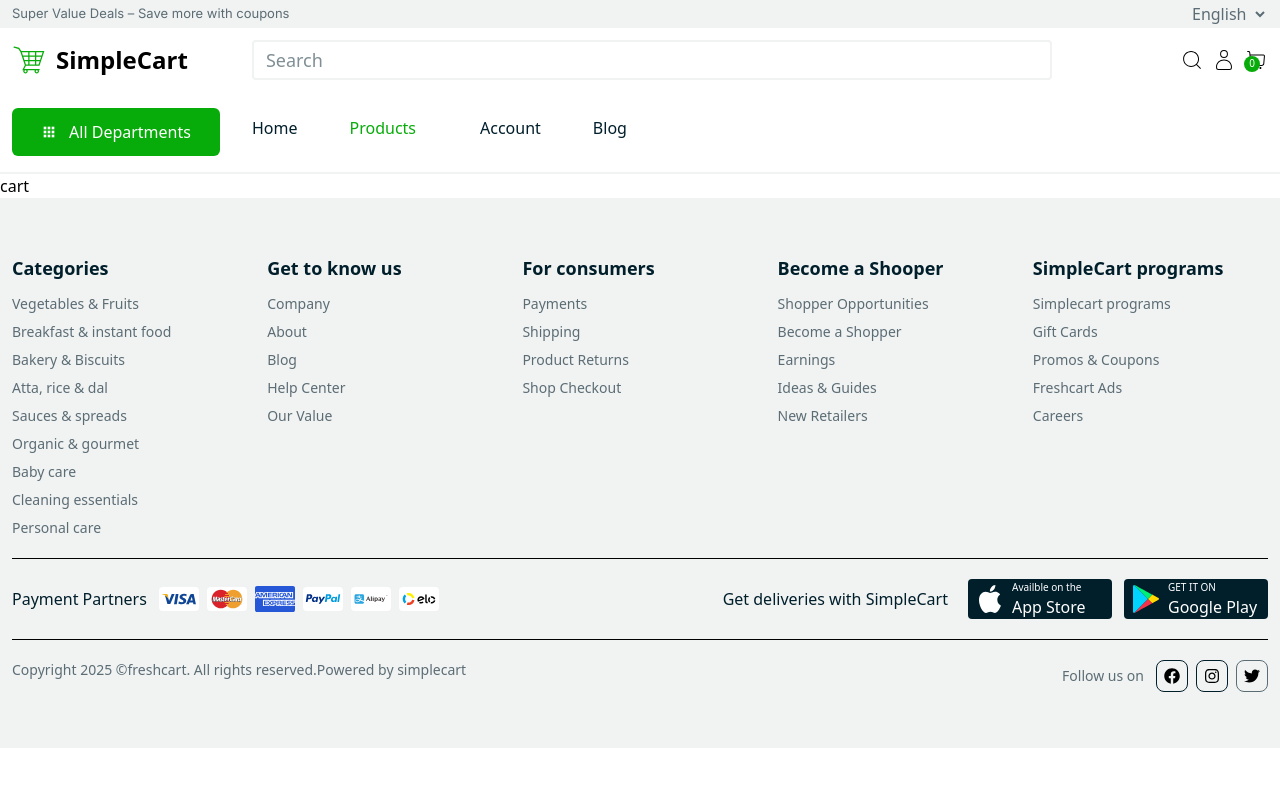
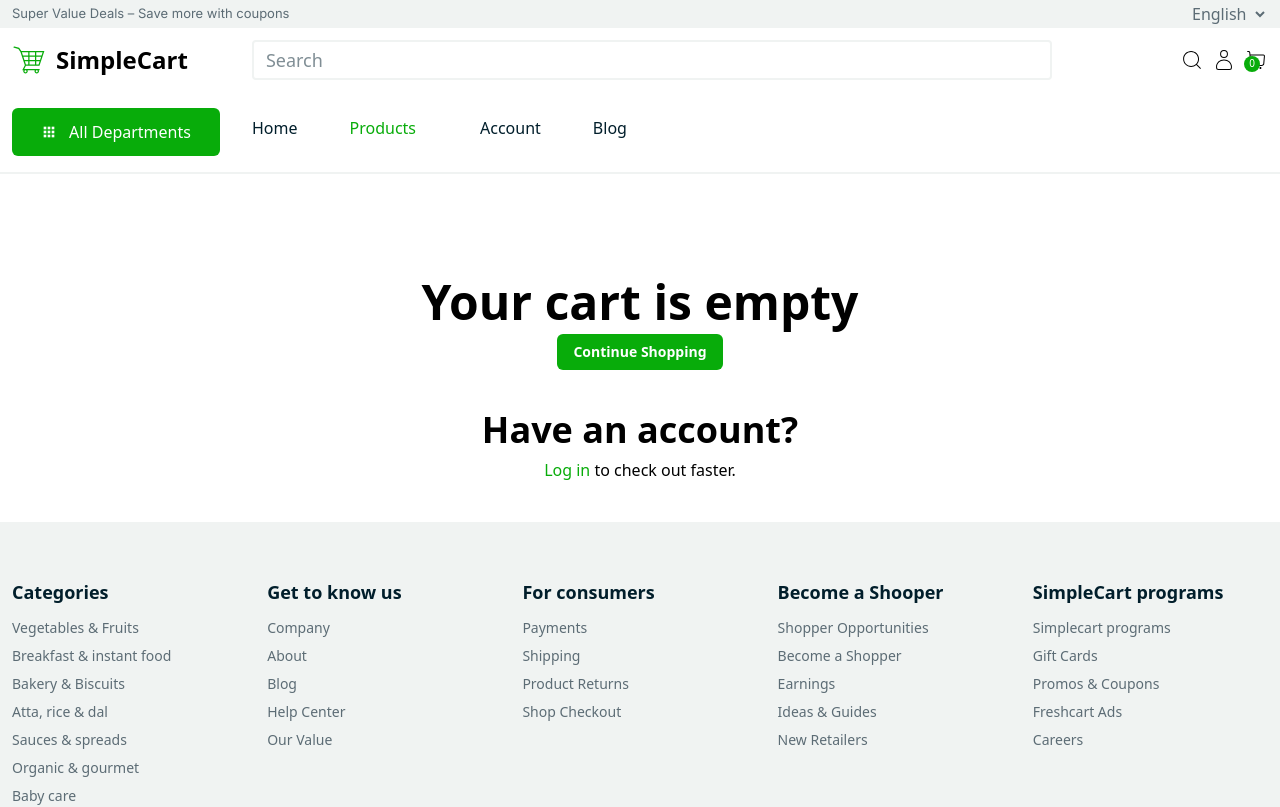
Before and after one commit to teajhaney/simple-fresh-supermarket, a React (Vite) app: page /cart in a window 1280 px wide. Shown: the top 807 px of the page. Built offline with nearby package versions, Linux system fonts and the light colour scheme.

Commit message:
feat: enhance Cart components; improve layout, add navigation handling, and update styling

```diff
--- a/src/components/ButtonComponent.jsx
+++ b/src/components/ButtonComponent.jsx
@@ -4,7 +4,7 @@
   return (
     <button
       onClick={onClick}
-      className={`py-2 px-4 w-fit rounded-md text-white cursor-pointer px-*  ${className}`}>
+      className={`py-2 px-4 rounded-md w-fit text-white cursor-pointer px-*  ${className}`}>
       {text}
     </button>
   );
--- a/src/components/CartSideBar.jsx
+++ b/src/components/CartSideBar.jsx
@@ -2,9 +2,10 @@
 import React, { useEffect, useRef } from "react";
 import { useStateContext } from "../contexts/useStateContext";
 import { RxCross2 } from "react-icons/rx";
-import { NavLink } from "react-router-dom";
+import { NavLink, useNavigate } from "react-router-dom";
 import { ButtonComponent } from "./export_components";
 import { PiTrashThin } from "react-icons/pi";
+
 
 const CartSideBar = () => {
   const {
@@ -15,7 +16,7 @@
     deleteCart,
   } = useStateContext();
   const cartRef = useRef(null);
-
+const navigate= useNavigate()
   useEffect(() => {
     const handleClickOutside = (event) => {
       if (cartRef.current && !cartRef.current.contains(event.target)) {
@@ -40,7 +41,7 @@
     <div
       className={`fixed right-0 top-0 w-96 h-full py-10 px-5 bg-white z-50 transition-transform duration-300 ease-in-out transform ${
         activeCartSideBar ? "translate-x-0" : "translate-x-full"
-      } flex flex-col gap-5 ${
+      } flex flex-col gap-10 pt-20 ${
         cart.length === 0 && "justify-center items-center"
       } border-l border-accents px-2`}
       ref={cartRef}>
@@ -62,6 +63,10 @@
             <ButtonComponent
               className={"text-sm font-bold bg-primary self-center"}
               text={"Continue Shopping"}
+              onClick={() => {
+                navigate("/products-page");
+                setActiveCartSideBar((prev) => !prev);
+              }}
             />
           </div>
           <div className="flex flex-col gap-2">
@@ -78,11 +83,12 @@
           </div>
         </div>
       ) : (
-        <div className="mt-4 flex flex-col gap-4">
+        <div className="mt-4 flex flex-col gap-5">
+          <hr className=" border-t border-accents" />
           {cart.map((item) => (
             <div
               key={item.id}
-              className="flex justify-between items-center border-b pb-2">
+              className="flex pb-3 justify-between items-center border-b border-b-accents ">
               <div className="flex gap-2">
                 {/* image */}
                 <img
@@ -93,7 +99,7 @@
                 {/* product names and price and delete button */}
                 <div className="flex flex-col gap-2">
                   <h3 className="text-sm font-semibold">{item.productName}</h3>
-                  <p className="text-accents">
+                  <p className="text-secondary font-extralight">
                     ${item.productPrice.toFixed(2)}
                   </p>
                   {/* buttons */}
@@ -127,10 +133,11 @@
               </p>
             </div>
           ))}
+          <div className="flex flex-col gap-3">
             <div className="flex justify-between items-center">
               <h1 className="text-xl font-bold text-right">Estimated total</h1>
               <div className="text-xl font-bold text-right">
-              Total: ${totalPrice.toFixed(2)}
+                ${totalPrice.toFixed(2)}
               </div>
             </div>
             <p className="text-[12px]">
@@ -139,9 +146,10 @@
             <ButtonComponent
               className={"bg-primary w-full"}
               text={"Checkout"}></ButtonComponent>
-          <NavLink to="/cart">
+            <NavLink to="/cart" onClick={()=>setActiveCartSideBar((prev)=>!prev)}>
               <p className="text-primary text-center">View cart</p>
             </NavLink>
+          </div>
         </div>
       )}
     </div>
--- a/src/pages/CartPage.jsx
+++ b/src/pages/CartPage.jsx
@@ -1,11 +1,180 @@
-import React from 'react'
+import React, { useEffect, useRef } from "react";
+import { useStateContext } from "../contexts/useStateContext";
+import { NavLink, useNavigate } from "react-router-dom";
+import { ButtonComponent } from "../components/export_components";
+import { PiTrashThin } from "react-icons/pi";
+// eslint-disable-next-line no-unused-vars
+import { motion } from "framer-motion";
+import { productListVariantsXright } from "../constants";
 
 const CartPage = () => {
+  const {
+    activeCartSideBar,
+    setActiveCartSideBar,
+    cart,
+    updateCartQuantity,
+    deleteCart,
+  } = useStateContext();
+  const cartRef = useRef(null);
+  const navigate = useNavigate();
+
+  useEffect(() => {
+    const handleClickOutside = (event) => {
+      if (cartRef.current && !cartRef.current.contains(event.target)) {
+        setActiveCartSideBar(false);
+      }
+    };
+
+    if (activeCartSideBar) {
+      window.addEventListener("mousedown", handleClickOutside);
+    }
+
+    return () => {
+      window.removeEventListener("mousedown", handleClickOutside);
+    };
+  }, [activeCartSideBar, setActiveCartSideBar]);
+  // Calculate total price
+  const totalPrice =
+    cart.reduce((acc, item) => acc + item.productPrice * item.quantity, 0) || 0;
   return (
-    <div>
-      cart
+    <div className="bodyContent mt-16">
+      <motion.div
+        variants={productListVariantsXright}
+        initial="hidden"
+        animate="visible"
+        exit="hidden">
+        <div
+          className={`w-full h-full py-10 px-5  z-50  flex flex-col gap-5 ${
+            cart.length === 0 && "justify-center items-center"
+          } `}>
+          {cart.length === 0 ? (
+            <div className="flex flex-col justify-center items-center gap-10 ">
+              <div className="flex flex-col gap-2 ">
+                <h2 className="text-2xl lg:text-5xl font-bold">
+                  Your cart is empty
+                </h2>
+                <ButtonComponent
+                  className={
+                    "text-sm lg:text3xl font-bold bg-primary self-center"
+                  }
+                  text={"Continue Shopping"}
+                  onClick={() => {
+                    navigate("/products-page");
+                  }}
+                />
+              </div>
+              <div className="flex flex-col gap-2">
+                <h2 className="text-2xl lg:text-4xl font-bold">
+                  Have an account?
+                </h2>
+                <h2 className="text-center">
+                  <NavLink
+                    to="/sign-in"
+                    onClick={() => setActiveCartSideBar(false)}
+                    className="text-primary">
+                    Log in
+                  </NavLink>{" "}
+                  to check out faster.
+                </h2>
+              </div>
+            </div>
+          ) : (
+            <div className="mt-4 flex flex-col gap-5">
+              <div className="flex justify-between items-end">
+                <h2 className=" let-2 text-3xl font-semibold text-center">
+                  Your Cart
+                </h2>
+                <NavLink to="/products-page">
+                  <p className="fonts-extralight">Continue Shopping</p>
+                </NavLink>
+              </div>
+              {cart.map((item) => (
+                <div
+                  key={item.id}
+                  className="flex justify-between items-center border-b border-b-accents pb-3">
+                  <div className="flex gap-2">
+                    <div className="flex items-center ">
+                      <PiTrashThin
+                        className=" text-primary text-2xl"
+                        onClick={() => deleteCart(item)}
+                      />
+                      {/* image */}
+                      <img
+                        src={item.productImage}
+                        alt={item.productName}
+                        className="w-16 h-16 object-cover rounded "
+                      />
+                    </div>
+                    {/* product names and price and delete button */}
+                    <div className="flex flex-col gap-2">
+                      <h3 className="text-sm font-semibold  lg:min-w-50">
+                        {item.productName}
+                      </h3>
+                      <p className="text-secondary font-extralight">
+                        ${item.productPrice.toFixed(2)}
+                      </p>
+                      {/* buttons sm screen*/}
+                      <div className="flex items-center lg:hidden">
+                        <button
+                          className="h-8 w-8 text-secondary flex justify-center items-center border border-accents rounded-tl-lg rounded-bl-lg"
+                          onClick={() => updateCartQuantity(item.id, -1)}>
+                          -
+                        </button>
+                        <span className="h-8 w-10 text-secondary flex justify-center items-center border border-accents">
+                          {item.quantity}
+                        </span>
+                        <button
+                          className="h-8 w-8 text-secondary flex justify-center items-center border border-accents rounded-tr-lg rounded-br-lg  "
+                          onClick={() => updateCartQuantity(item.id, 1)}>
+                          +
+                        </button>
+                      </div>
+                      {/*  */}
+                    </div>
+                  </div>
+                  {/*  button lg screen*/}
+                  <div className="hidden lg:flex items-center justify-center  ">
+                    <button
+                      className="h-8 w-8 text-secondary flex justify-center items-center border border-accents rounded-tl-lg rounded-bl-lg "
+                      onClick={() => updateCartQuantity(item.id, -1)}>
+                      -
+                    </button>
+                    <span className="h-8 w-10 text-secondary flex justify-center items-center border border-accents">
+                      {item.quantity}
+                    </span>
+                    <button
+                      className="h-8 w-8 text-secondary flex justify-center items-center border border-accents rounded-tr-lg rounded-br-lg  "
+                      onClick={() => updateCartQuantity(item.id, 1)}>
+                      +
+                    </button>
+                  </div>
+                  <p className="text-secondary font-bold min-w-50 flex justify-end">
+                    ${(item.productPrice * item.quantity).toFixed(2)}
+                  </p>
+                </div>
+              ))}
+              <div className="flex flex-col gap-3 items-center lg:items-end">
+                <div className="flex gap-5 justify-center items-center mt-20 ">
+                  <h1 className="text-xl font-bold text-right">
+                    Estimated total
+                  </h1>
+                  <div className="text-xl  text-right">
+                    ${totalPrice.toFixed(2)} USD
+                  </div>
+                </div>
+                <p className="text-[12px] text-center">
+                  Taxes, discounts and shipping calculated at checkout
+                </p>
+                <ButtonComponent
+                  className={"bg-primary !wi-96 "}
+                  text={"Check out"}></ButtonComponent>
+              </div>
+            </div>
+          )}
+        </div>
+      </motion.div>
     </div>
-  )
-}
+  );
+};
 
-export default CartPage
+export default CartPage;
```
Lines whose indentation alone changed are shown as unchanged.
